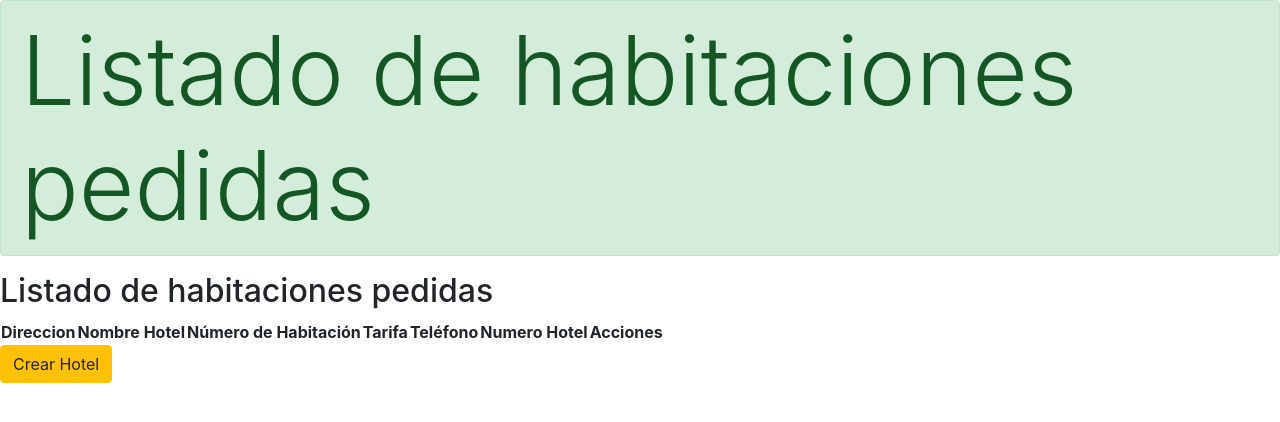
After one commit to ThePacktur/Hostal, a Django app: template hostalApp/hotelApp/templates/hotelApp/listadoPedido.html in a window 1280 px wide. The commit adds this page. Shown: the top 422 px of the page. Run offline with Django 4.2, Linux system fonts and the light colour scheme; the template is opened without the code that fills it, so the values that code supplies are empty; some libraries are stand-ins or nearby versions.

Commit message:
Cambios varios
Se agrego la funcion "Pedir habitacion", se modifico el modelo del ORM, se modifico la clase Habitación para pedir dirección llamando al id de Habitación

```diff
--- a/hostalApp/hostalApp/urls.py
+++ b/hostalApp/hostalApp/urls.py
@@ -34,4 +34,5 @@ urlpatterns = [
     path('crearPasajero/', views.crearPasajero, name='crearPasajero'),
     path('editarPasajero/<int:pasajero_id>/', views.editarPasajero, name='editarPasajero'),
     path('eliminarPasajero/<int:pasajero_id>/', views.eliminarPasajero, name='eliminarPasajero'),
+    path('pedirHabitacion', views.pedirHabitacion, name='pedirHabitacion')
 ]
--- a/hostalApp/hotelApp/templates/hotelApp/index.html
+++ b/hostalApp/hotelApp/templates/hotelApp/index.html
@@ -12,8 +12,7 @@
         <button type="submit"><a href="{% url 'crearHotel' %}" class="btn btn-primary">Crear Hotel</a> </button>
         <button type="submit"><a href="{% url 'crearHabitacion' %}"class="btn btn-primary" >Crear Habitación</a></button>
         <button type="submit"><a href="{% url 'crearPasajero' %}" class="btn btn-primary" >Crear Pasajero</a></button>
-
-
+        <button type="submit"><a href="{% url 'pedirHabitacion' %}" class="btn btn-primary" >Pedir habitacion</a></button>
     </nav>
     <main>
         {% block content %}
--- /dev/null
+++ b/hostalApp/hotelApp/templates/hotelApp/listadoPedido.html
@@ -0,0 +1,47 @@
+<!DOCTYPE html>
+{% load static %}
+<html lang="en">
+<head>
+    <meta charset="UTF-8">
+    <meta name="viewport" content="width=device-width, initial-scale=1.0">
+    <link rel="stylesheet" href="https://stackpath.bootstrapcdn.com/bootstrap/4.5.2/css/bootstrap.min.css">
+
+    <title>Servicios De Hoteles</title>
+</head>
+<body>
+    <div class="alert alert-success display-1">Listado de habitaciones pedidas</div>
+
+    <h2>Listado de habitaciones pedidas</h2>
+    <table>
+        <thead>
+            <tr>
+                <th>Direccion</th>
+                <th>Nombre Hotel</th>
+                <th>Número de Habitación</th>
+                <th>Tarifa</th>
+                <th>Teléfono</th>
+                <th>Numero Hotel</th>
+                <th>Acciones</th>
+            </tr>
+        </thead>
+        <tbody>
+                {% for hotel in hoteles %}
+                <tr>
+                    <td>{{ hotel.direccionHotel }}</td>
+                    <td>{{ hotel.nombreHotel }}</td>
+                    <td>{{ hotel.habitacionHotel }}</td>
+                    <td>{{ hotel.tarifaHotel }}</td>
+                    <td>{{ hotel.phoneHotel }}</td>
+                    <td>{{ hotel.numberHotel }}</td>
+                    <td>
+                        <button><a href="{% url 'editarHotel' hotel.id %}" class="btn btn-danger">Editar</a></button>
+                        <button><a href="{% url 'eliminarHotel' hotel.id %}" class="btn btn-primary">Eliminar</a></button>
+                    </td>
+                </tr>
+                {% endfor %}
+        </tbody>
+    </table>
+    <a href="{% url 'crearHotel' %}" class="btn btn-warning">Crear Hotel</a>
+
+</body>
+</html>
```
Also changed, not shown: hostalApp/hotelApp/forms.py (+14 -0 lines), hostalApp/hotelApp/models.py (+47 -5 lines), hostalApp/hotelApp/templates/hotelApp/crearHabitacion.html (+3 -6 lines), hostalApp/hotelApp/templates/hotelApp/pedirHabitacion.html (added, +21 -0 lines), hostalApp/hotelApp/views.py (+12 -0 lines), hostalApp/hotelApp/migrations/0005_habitacion_idhotel_alter_habitacion_id_and_more.py (added).
